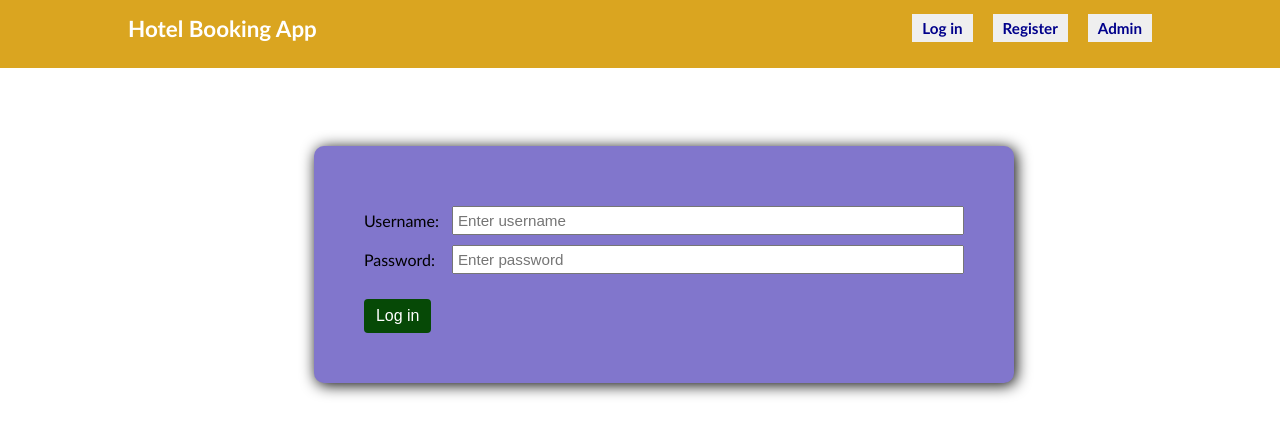
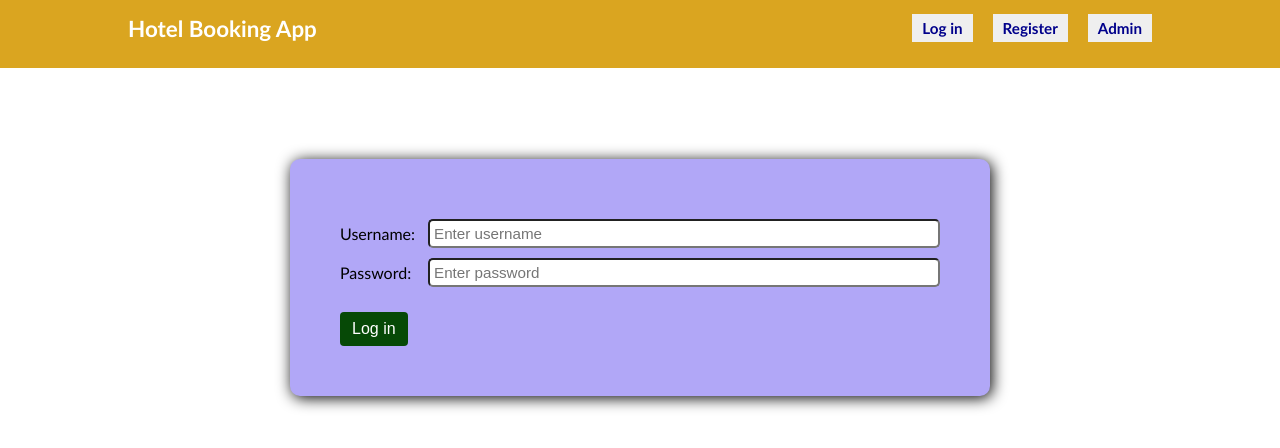
Before and after one commit to johnnyd81/hotel-view, a React (Vite) app: page /login in a window 1280 px wide. Shown: the top 448 px of the page. Built offline with nearby package versions, Linux system fonts and the light colour scheme.

Commit message:
altered files

```diff
--- a/src/hooks/useLogout.jsx
+++ b/src/hooks/useLogout.jsx
@@ -7,6 +7,7 @@ const useLogout = () => {
 
   const logout = () => {
     localStorage.removeItem("user");
+    localStorage.removeItem("adminUser");
     dispatch({ type: "LOGOUT" });
   };
   return { logout };
--- a/src/pages/login/Login.jsx
+++ b/src/pages/login/Login.jsx
@@ -15,8 +15,8 @@ const Login = () => {
   };
 
   return (
-    <div>
-      <form onSubmit={handleSubmit} className="formContainer">
+    <div className="formContainer">
+      <form onSubmit={handleSubmit} className="form">
         <div className="formItem">
           <label>Username:</label>
           <input
--- a/src/pages/login/login.css
+++ b/src/pages/login/login.css
@@ -1,11 +1,17 @@
 .formContainer {
+  display: flex;
+  flex-direction: column;
+  justify-content: center;
+}
+
+.form {
   width: 100%;
-  background-color: rgb(129, 118, 204);
+  background-color: rgb(177, 167, 247);
   padding: 50px;
   box-shadow: 2px 2px 15px black;
   border-radius: 10px;
   max-width: 600px;
-  margin: 7% 24.2%;
+  margin: 8% auto;
   font-family: "Trebuchet MS", "Lucida Sans Unicode", "Lucida Grande",
     "Lucida Sans", Arial, sans-serif;
 }
@@ -21,6 +27,7 @@
   width: 500px;
   padding: 4px;
   font-size: 15px;
+  border-radius: 5px;
 }
 
 .fButton {
@@ -39,7 +46,6 @@
   border-radius: 5px;
   padding: 5px;
   width: 50%;
-  margin: 0 auto;
   text-align: center;
   color: white;
   font-family: "Trebuchet MS", "Lucida Sans Unicode", "Lucida Grande",
--- a/src/pages/signup/Signup.jsx
+++ b/src/pages/signup/Signup.jsx
@@ -15,8 +15,8 @@ const Signup = () => {
   };
 
   return (
-    <div>
-      <form onSubmit={handleSubmit} className="formContainer1">
+    <div className="formContainer1">
+      <form onSubmit={handleSubmit} className="form1">
         <div className="formItem">
           <label>Username: </label>
           <input
--- a/src/pages/signup/signup.css
+++ b/src/pages/signup/signup.css
@@ -1,11 +1,17 @@
 .formContainer1 {
+  display: flex;
+  flex-direction: column;
+  justify-content: center;
+}
+
+.form1 {
   width: 100%;
-  background-color: rgb(132, 197, 47);
+  background-color: rgb(185, 235, 120);
   padding: 50px;
   border-radius: 10px;
   box-shadow: 2px 2px 15px black;
   max-width: 600px;
-  margin: 7% 24.2%;
+  margin: 8% auto;
   font-family: "Trebuchet MS", "Lucida Sans Unicode", "Lucida Grande",
     "Lucida Sans", Arial, sans-serif;
 }
```
